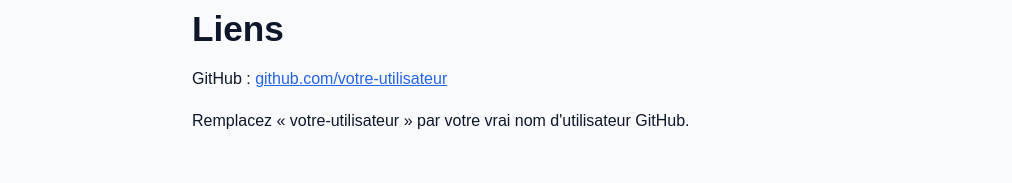
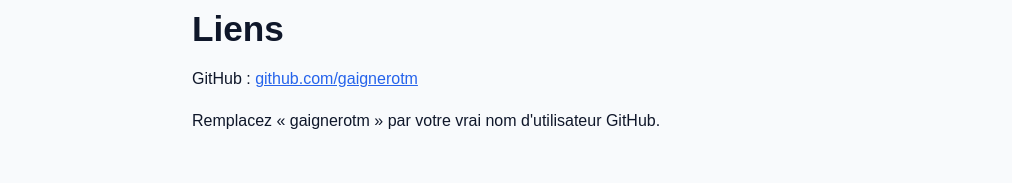
Before and after one commit to gaignerotm/gaignerotm.github.io, a plain HTML site: page index.html in a window 1280 px wide. Shown: the part 2275-2458 px from the top of the page, without its empty margins (48-1060 px from the left). Drawn offline with Linux system fonts and the light colour scheme.

Commit message:
index.html

```diff
--- a/index.html
+++ b/index.html
@@ -22,7 +22,7 @@
       </p>
       <div class="hero-actions">
         <a class="button primary" href="#projects">Voir les projets</a>
-        <a class="button" href="https://github.com/votre-utilisateur" target="_blank" rel="noopener">Profil GitHub</a>
+        <a class="button" href="https://github.com/gaignerotm" target="_blank" rel="noopener">Profil GitHub</a>
       </div>
     </div>
   </header>
@@ -53,7 +53,7 @@
               </ul>
             </div>
             <div class="card-actions">
-              <a class="button small" href="https://github.com/votre-utilisateur/tictactoe-rl" target="_blank" rel="noopener">Code source</a>
+              <a class="button small" href="https://github.com/gaignerotm/tictactoe-rl" target="_blank" rel="noopener">Code source</a>
             </div>
           </article>
 
@@ -72,7 +72,7 @@
               </ul>
             </div>
             <div class="card-actions">
-              <a class="button small" href="https://github.com/votre-utilisateur/neural-network-1" target="_blank" rel="noopener">Code source</a>
+              <a class="button small" href="https://github.com/gaignerotm/neural-network-1" target="_blank" rel="noopener">Code source</a>
             </div>
           </article>
 
@@ -91,7 +91,7 @@
               </ul>
             </div>
             <div class="card-actions">
-              <a class="button small" href="https://github.com/votre-utilisateur/backpropagation-project" target="_blank" rel="noopener">Code source</a>
+              <a class="button small" href="https://github.com/gaignerotm/backpropagation-project" target="_blank" rel="noopener">Code source</a>
             </div>
           </article>
 
@@ -111,7 +111,7 @@
               </ul>
             </div>
             <div class="card-actions">
-              <a class="button small" href="https://github.com/votre-utilisateur/hash-algorithm-c" target="_blank" rel="noopener">Code source</a>
+              <a class="button small" href="https://github.com/gaignerotm/hash-algorithm-c" target="_blank" rel="noopener">Code source</a>
             </div>
           </article>
 
@@ -131,8 +131,8 @@
               </ul>
             </div>
             <div class="card-actions split-actions">
-              <a class="button small" href="https://github.com/votre-utilisateur/symmetric-encryption-c" target="_blank" rel="noopener">Projet symétrique</a>
-              <a class="button small secondary" href="https://github.com/votre-utilisateur/asymmetric-encryption-c" target="_blank" rel="noopener">Projet asymétrique</a>
+              <a class="button small" href="https://github.com/gaignerotm/symmetric-encryption-c" target="_blank" rel="noopener">Projet symétrique</a>
+              <a class="button small secondary" href="https://github.com/gaignerotm/asymmetric-encryption-c" target="_blank" rel="noopener">Projet asymétrique</a>
             </div>
           </article>
 
@@ -151,7 +151,7 @@
               </ul>
             </div>
             <div class="card-actions">
-              <a class="button small" href="https://github.com/votre-utilisateur/proportional-navigation-3d" target="_blank" rel="noopener">Code source</a>
+              <a class="button small" href="https://github.com/gaignerotm/proportional-navigation-3d" target="_blank" rel="noopener">Code source</a>
             </div>
           </article>
 
@@ -169,7 +169,7 @@
               </ul>
             </div>
             <div class="card-actions">
-              <a class="button small" href="https://github.com/votre-utilisateur/autre-projet" target="_blank" rel="noopener">Code source</a>
+              <a class="button small" href="https://github.com/gaignerotm/autre-projet" target="_blank" rel="noopener">Code source</a>
             </div>
           </article>
         </div>
@@ -194,8 +194,8 @@
     <section id="contact" class="section">
       <div class="container narrow">
         <h2>Liens</h2>
-        <p>GitHub : <a href="https://github.com/votre-utilisateur" target="_blank" rel="noopener">github.com/votre-utilisateur</a></p>
-        <p>Remplacez « votre-utilisateur » par votre vrai nom d'utilisateur GitHub.</p>
+        <p>GitHub : <a href="https://github.com/gaignerotm" target="_blank" rel="noopener">github.com/gaignerotm</a></p>
+        <p>Remplacez « gaignerotm » par votre vrai nom d'utilisateur GitHub.</p>
       </div>
     </section>
   </main>
```
